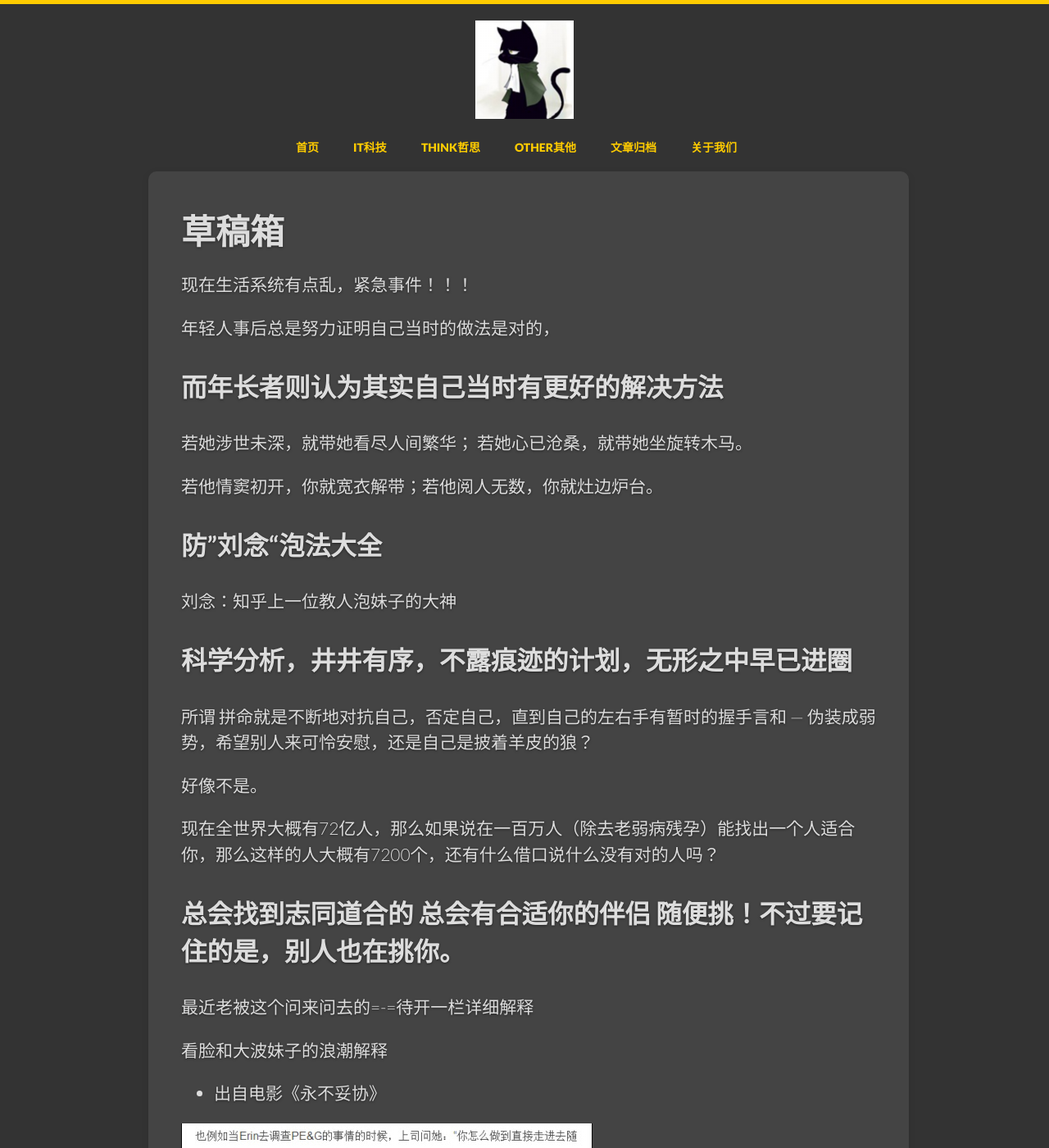
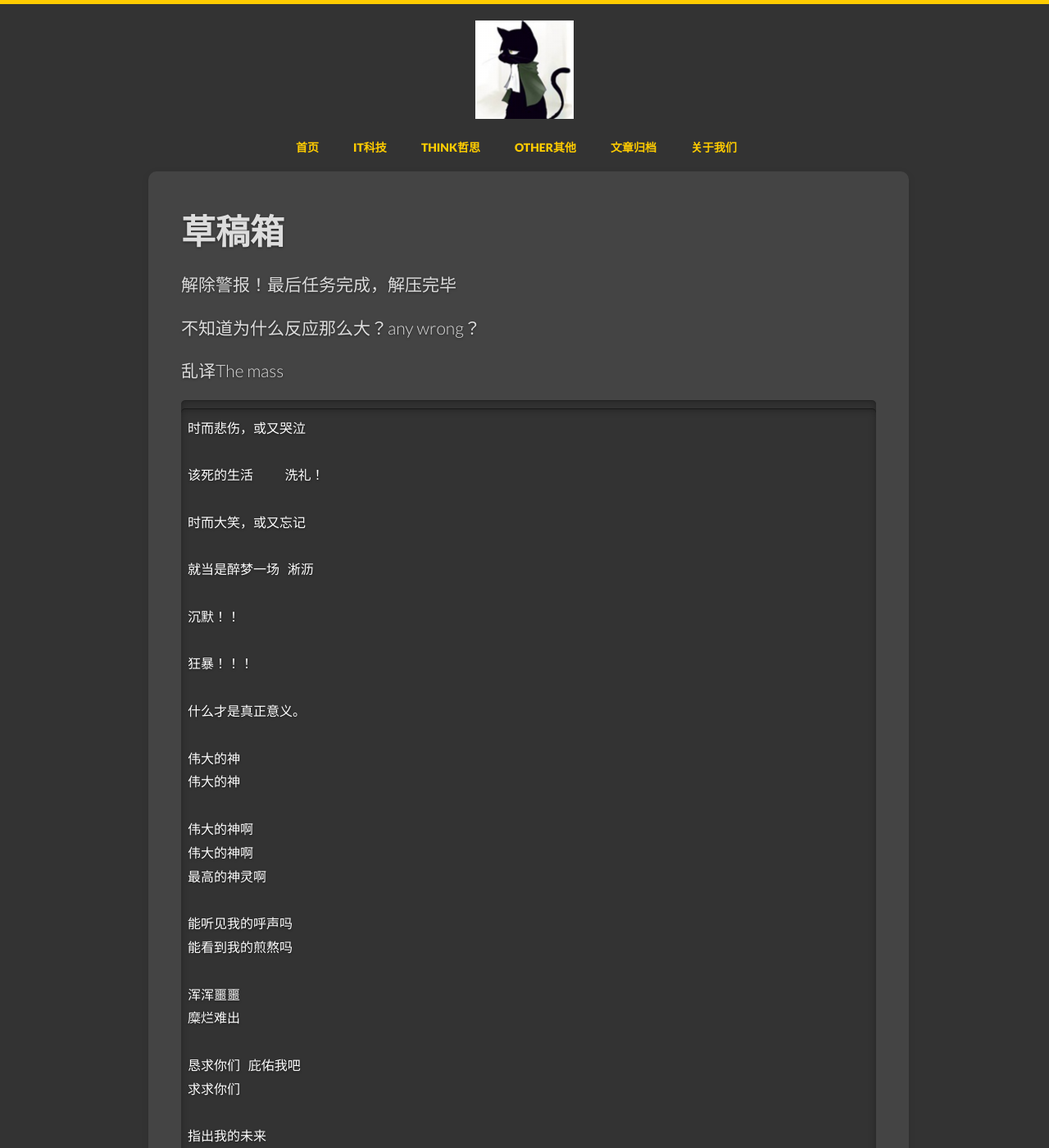
Before and after one commit to unkonw/unkonw.github.com, a Jekyll site: the page built from _posts/2014/read/2014-10-10-Drafts-Box.md, in a window 1280 px wide and 1400 px high. Shown: the whole window at 82% size. Built offline with Jekyll 4.4.1, drawn with Linux system fonts in a browser that asks for light colours; Markdown is read by kramdown in place of the engine named in the settings; some of the changed text lies outside the part shown.

Commit message:
天上地下

````diff
--- a/_posts/2014/read/2014-10-10-Drafts-Box.md
+++ b/_posts/2014/read/2014-10-10-Drafts-Box.md
@@ -3,8 +3,59 @@ layout: post
 title: 草稿箱
 category: read
 ---
-现在生活系统有点乱，紧急事件！！！
+解除警报！最后任务完成，解压完毕
 
+不知道为什么反应那么大？any wrong？
+
+乱译The mass
+```
+时而悲伤，或又哭泣
+
+该死的生活    洗礼！
+
+时而大笑，或又忘记
+
+就当是醉梦一场 淅沥
+
+沉默！！
+
+狂暴！！！
+
+什么才是真正意义。
+
+伟大的神
+伟大的神
+
+伟大的神啊
+伟大的神啊
+最高的神灵啊
+
+能听见我的呼声吗
+能看到我的煎熬吗
+
+浑浑噩噩
+糜烂难出
+
+恳求你们 庇佑我吧
+求求你们
+
+指出我的未来
+
+啊啊啊啊啊
+
+啊啊啊啊啊
+
+没有神啊
+
+啊啊啊啊啊
+啊啊啊啊啊
+
+混沌的生活  尽头！
+荒谬的世界  开始！
+
+一切都是虚无的啊
+```
+---
 年轻人事后总是努力证明自己当时的做法是对的，
 
 而年长者则认为其实自己当时有更好的解决方法
````
Also changed, not shown: _posts/2014/read/2014-10-12-KaFuKa.md (+17 -0 lines), _posts/2014/read/2014-10-15-Dangerous-Overweening.md (+2 -0 lines).
